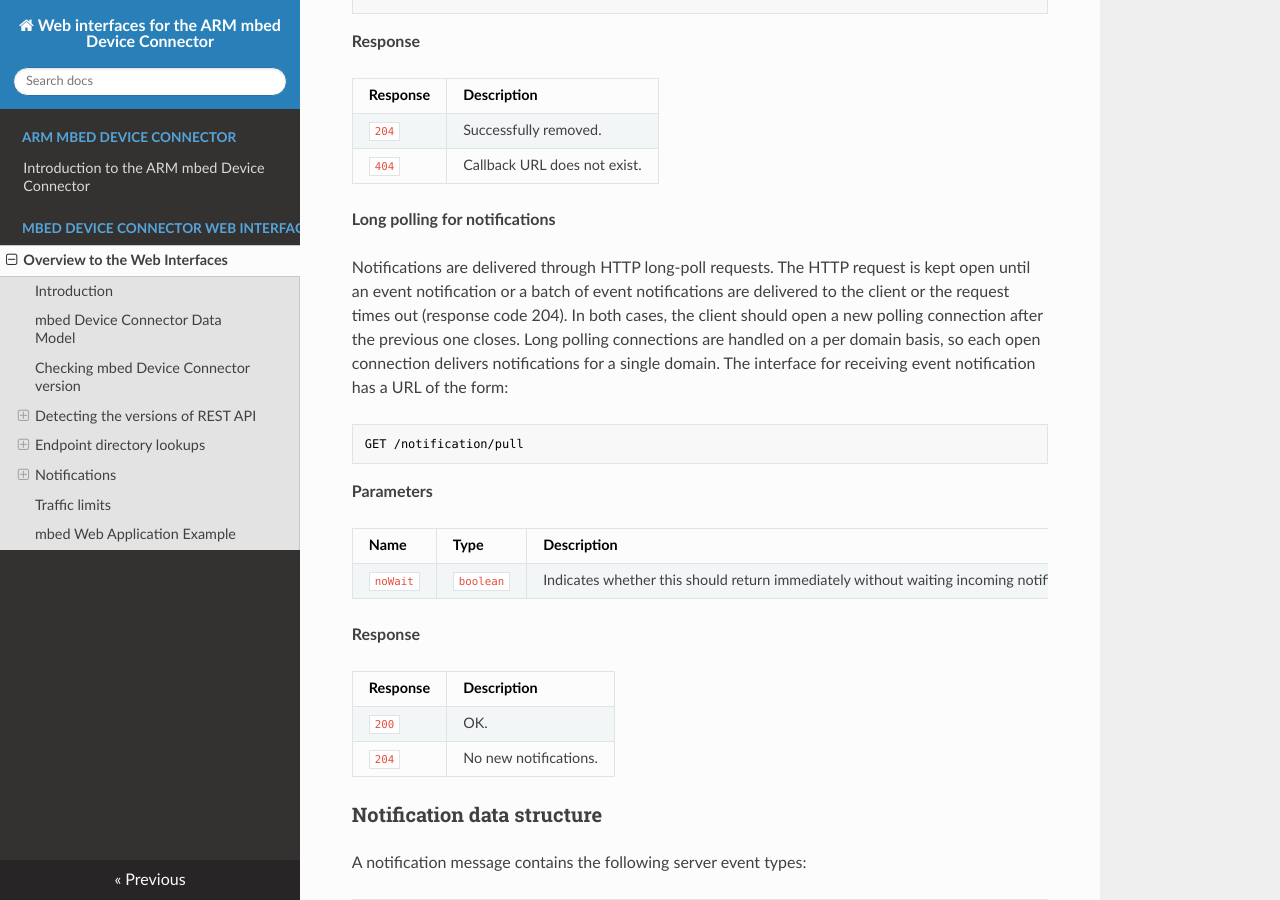
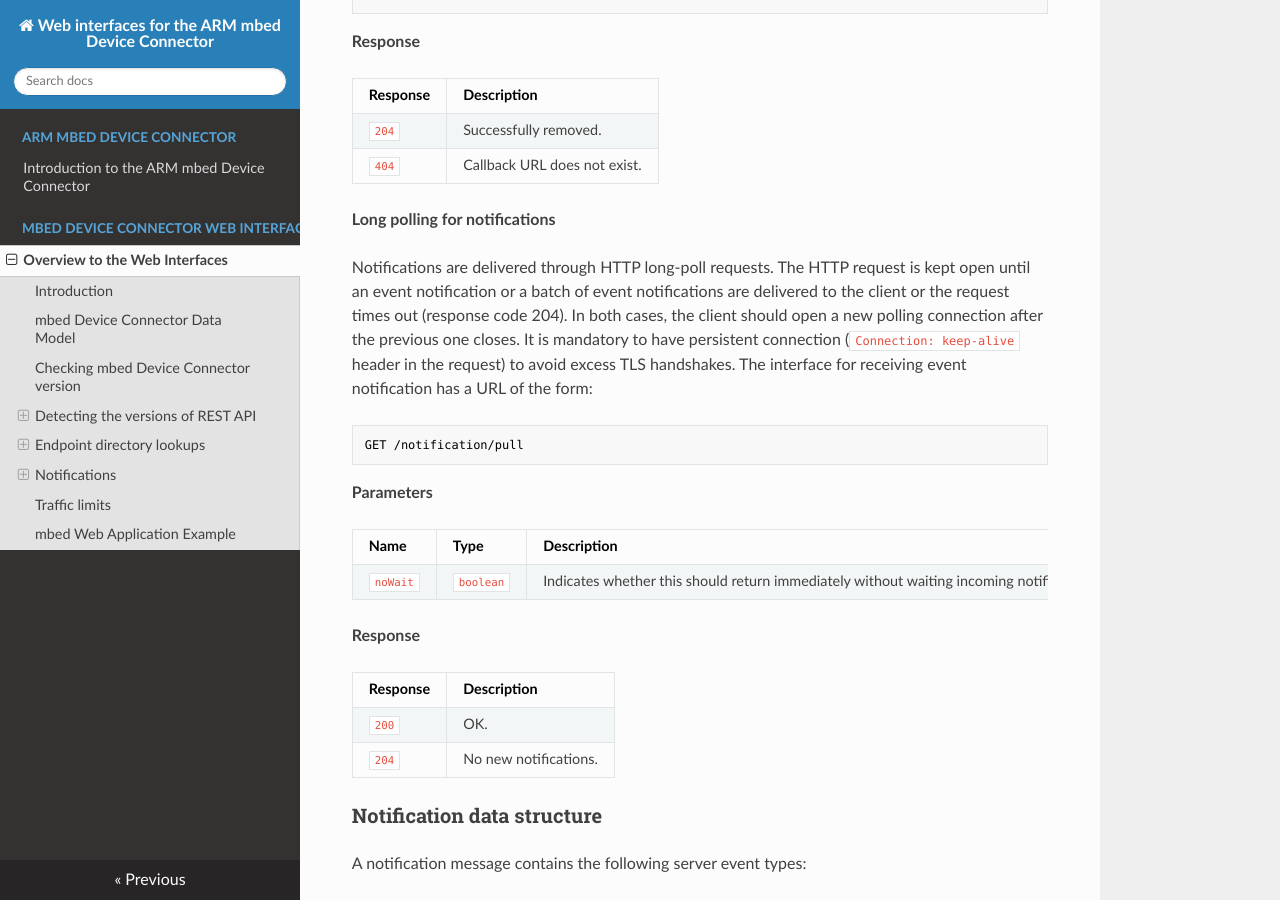
Before and after one commit to ARMmbed/Connector-mDS-REST-API, an MkDocs documentation site: the page built from docs/connector-web-interfaces.md, in a window 1280 px wide and 900 px high, scrolled down 11670 px. Built offline with MkDocs 1.6.1, drawn with Linux system fonts in a browser that asks for light colours; nearby versions of some CDN libraries; old or Windows-style settings are respelled for this version of MkDocs.

Commit message:
ONSP-1204 Long poll connection keep-alive

```diff
--- a/docs/connector-web-interfaces.md
+++ b/docs/connector-web-interfaces.md
@@ -484,7 +484,7 @@ To delete the Callback URL and remove all subscriptions:
 **Long polling for notifications**
 
 Notifications are delivered through HTTP long-poll requests. The HTTP request is kept open until an event notification or
-a batch of event notifications are delivered to the client or the request times out (response code 204). In both cases, the client should open a new polling connection after the previous one closes. Long polling connections are handled on a per domain basis, so each open connection delivers notifications for a single domain. The interface for receiving event notification has a URL of the form:
+a batch of event notifications are delivered to the client or the request times out (response code 204). In both cases, the client should open a new polling connection after the previous one closes. It is mandatory to have persistent connection (`Connection: keep-alive` header in the request) to avoid excess TLS handshakes. The interface for receiving event notification has a URL of the form:
 
 	GET /notification/pull
 
```
